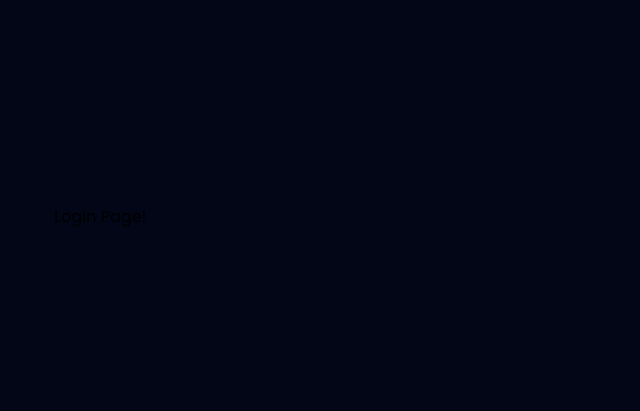
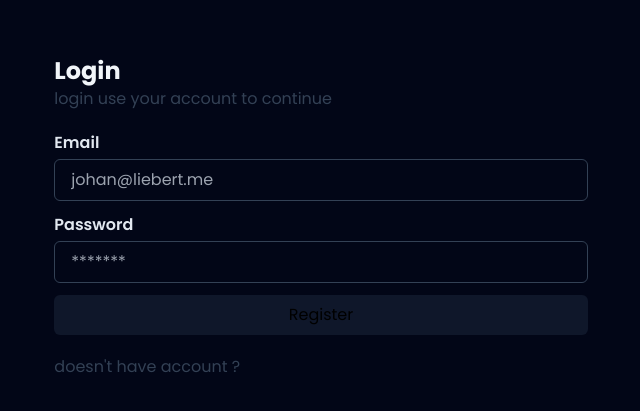
Before and after one commit to stywn04/nextPost, a Next.js app: page /auth/login in a window 1280 px wide. Shown: the part 183-594 px from the top of the page, without its empty margins (319-959 px from the left). Built offline with nearby package versions, Linux system fonts and the light colour scheme.

Commit message:
feat: login page

```diff
--- a/src/app/auth/login/page.tsx
+++ b/src/app/auth/login/page.tsx
@@ -1,3 +1,6 @@
+import { AuthFooter } from "@/components/auth/auth-footer";
+import { AuthHeader } from "@/components/auth/auth-header";
+import { LoginForm } from "@/components/auth/login-form";
 import type { Metadata } from "next";
 
 export const metadata: Metadata = {
@@ -7,7 +10,9 @@ export const metadata: Metadata = {
 export default function LoginPage() {
   return (
     <main>
-      <h1>Login Page!</h1>
+      <AuthHeader title="Login" desc="login use your account to continue" />
+      <LoginForm />
+      <AuthFooter href="/auth/register" desc="doesn't have account ?" />
     </main>
   );
 }
--- /dev/null
+++ b/src/components/auth/login-form.tsx
@@ -0,0 +1,57 @@
+"use client";
+
+import { LoginType, loginSchema } from "@/libs/schema/auth.schema";
+import { zodResolver } from "@hookform/resolvers/zod";
+import { useForm } from "react-hook-form";
+import { ErrorField } from "./field-error";
+
+export function LoginForm() {
+  const {
+    register,
+    reset,
+    handleSubmit,
+    formState: { errors },
+  } = useForm<LoginType>({ resolver: zodResolver(loginSchema) });
+
+  async function registerHandler(fields: LoginType) {
+    console.log(fields);
+  }
+
+  return (
+    <section className="py-5">
+      <form onSubmit={handleSubmit(registerHandler)}>
+        <fieldset className="flex flex-col gap-3">
+          <div className="flex flex-col gap-1">
+            <label htmlFor="email" className="text-slate-200 font-semibold">
+              Email
+            </label>
+            <input
+              id="email"
+              type="email"
+              placeholder="johan@liebert.me"
+              className="w-full py-2 px-4 rounded-md bg-transparent border border-slate-700"
+              {...register("email")}
+            />
+            <ErrorField fieldError={errors.email} />
+          </div>
+          <div className="flex flex-col gap-1">
+            <label htmlFor="password" className="text-slate-200 font-semibold">
+              Password
+            </label>
+            <input
+              id="password"
+              type="password"
+              placeholder="*******"
+              className="w-full py-2 px-4 rounded-md bg-transparent border border-slate-700"
+              {...register("password")}
+            />
+            <ErrorField fieldError={errors.password} />
+          </div>
+          <button className="w-full py-2 bg-slate-900 rounded-md">
+            Register
+          </button>
+        </fieldset>
+      </form>
+    </section>
+  );
+}
--- a/src/libs/schema/auth.schema.ts
+++ b/src/libs/schema/auth.schema.ts
@@ -8,3 +8,9 @@ export const registerSchema = z.object({
 });
 
 export type RegisterType = z.infer<typeof registerSchema>;
+
+export const loginSchema = z.object({
+  email: z.string().email("Invalid email!"),
+  password: z.string().min(6, "Password too short, min 6 chars!"),
+});
+export type LoginType = z.infer<typeof loginSchema>;
```
